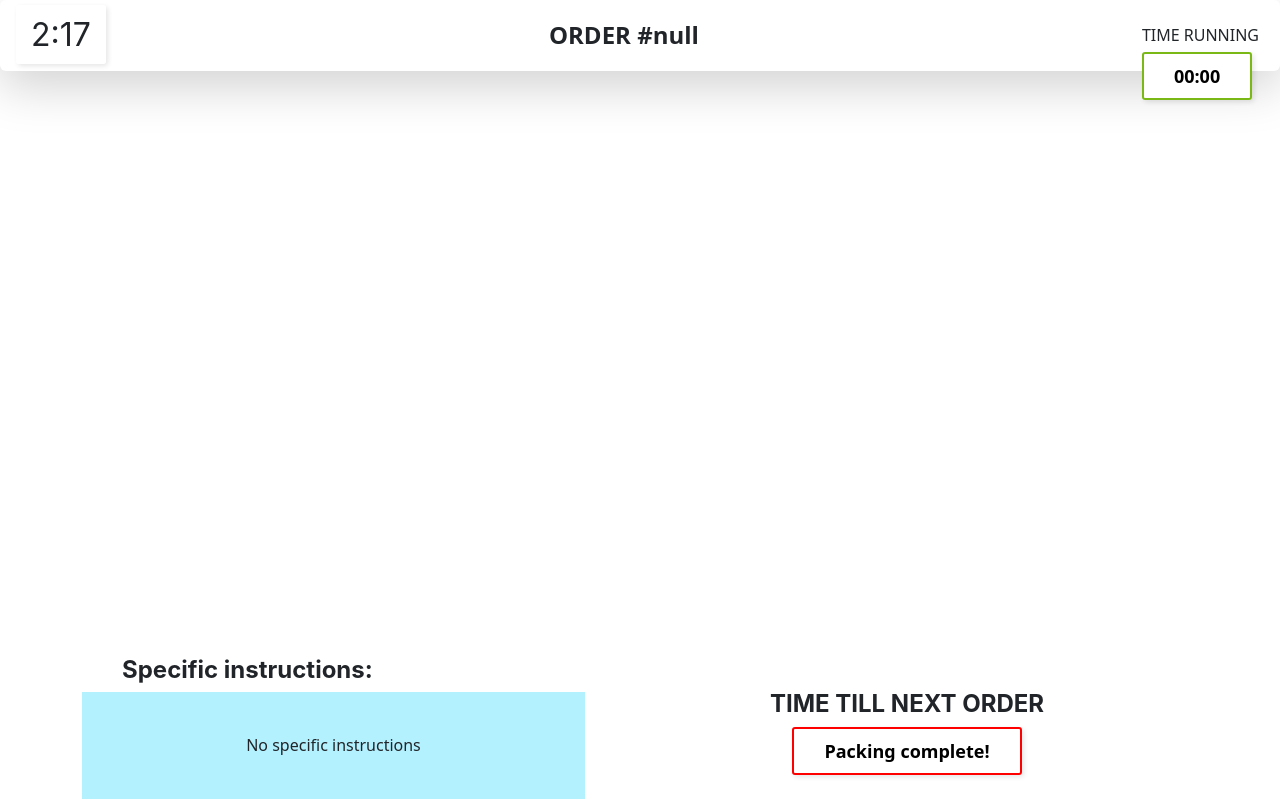
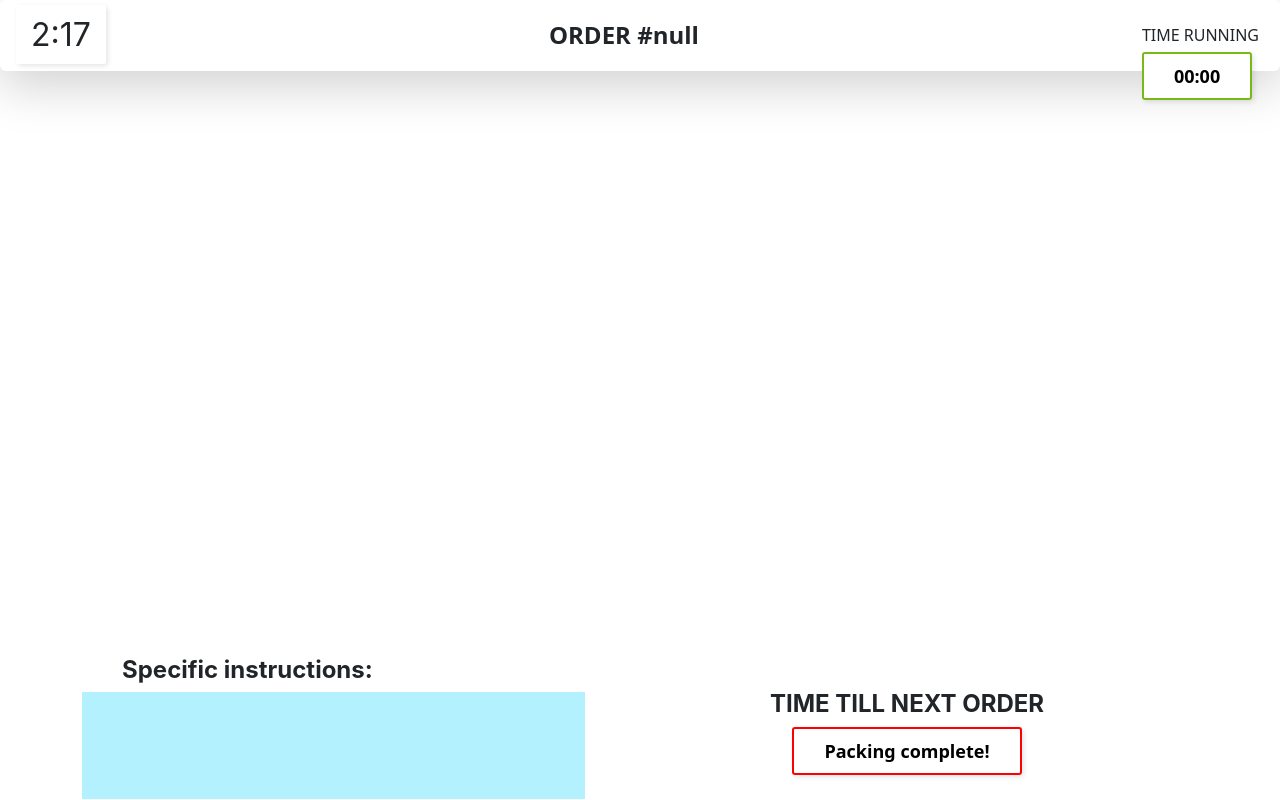
Before and after one commit to Asadali25/Controlsystem, a React (Create React App) app: page /product in a window 1280 px wide. Built offline with nearby package versions, Linux system fonts and the light colour scheme.

Commit message:
first commit

```diff
--- a/src/component/product/Product.jsx
+++ b/src/component/product/Product.jsx
@@ -104,7 +104,7 @@ const Product = () => {
                 <h1 className="instruction_heading">Specific instructions:</h1>
               </div>
               <div className="instruction_content">
-                <span>{currentSequenceOrders[0]?.Instructions || "No specific instructions"}</span>
+                <span>{currentSequenceOrders[0]?.Instructions || ""}</span>
               </div>
             </div>
           </div>
```
